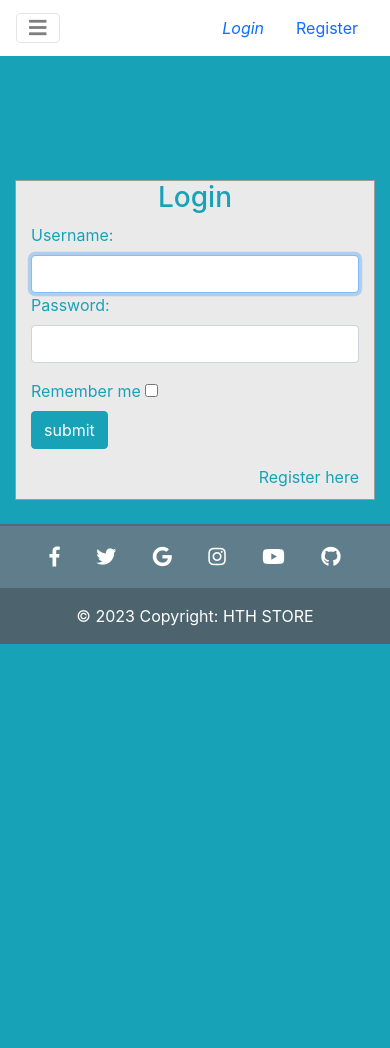
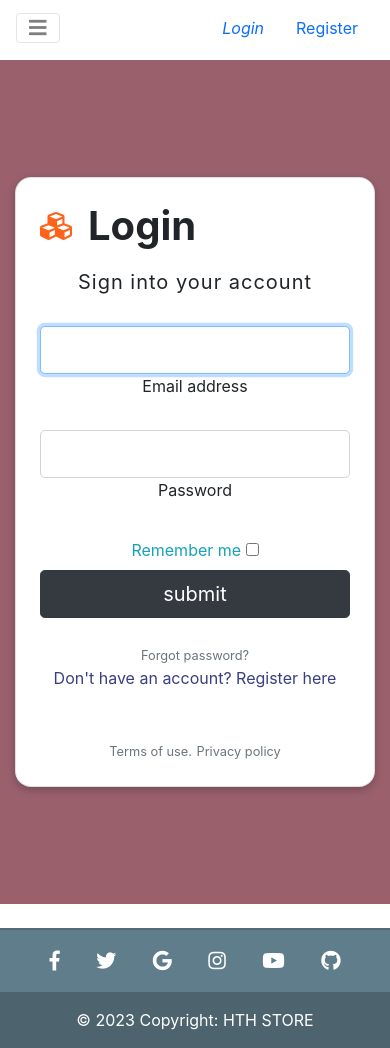
Before and after one commit to WebProject2023/HTH_Store, a Symfony app: template templates/security/login.html.twig in a window 390 px wide. Before the commit the page ends 644 px from the top, so only its background shows below. Run offline with Twig, Linux system fonts and the light colour scheme; the template is opened without the code that fills it, so the values that code supplies are empty; some libraries are stand-ins or nearby versions.

Commit message:
login from

```diff
--- a/templates/security/login.html.twig
+++ b/templates/security/login.html.twig
@@ -45,57 +45,61 @@
 <!------ Include the above in your HEAD tag ---------->
 
 <body>
-    <div id="login">
-        {# <h3 class="text-center text-white pt-5">LOGIN</h3> #}
-        <div class="container">
-            <div id="login-row" class="row justify-content-center align-items-center">
-                <div id="login-column" class="col-md-6">
-                    <div id="login-box" class="col-md-12">
+
+    <section class="vh-100" style="background-color: #9A616D;">
+  <div class="container py-5 h-100" id="login">
+    <div class="row d-flex justify-content-center align-items-center h-100">
+      <div class="col col-xl-10">
+        <div class="card" style="border-radius: 1rem;">
+          <div class="row g-0">
+            <div class="col-md-6 col-lg-5 d-none d-md-block">
+              <img src="https://mdbootstrap.com/img/new/ecommerce/vertical/004.jpg" style="text-align: center;"
+                alt="login form" class="img-fluid" style="border-radius: 1rem 0 0 1rem;" />
+            </div>
+            <div class="col-md-6 col-lg-7 d-flex align-items-center">
+              <div class="card-body p-4 p-lg-5 text-black">
+
                 <form id="login-form" class="form" action="" method="post">
-                            <h3 class="text-center text-info">Login</h3>
-                            <div class="form-group">
-                                <label for="username" class="text-info">Username:</label><br>
-                                <input type="email" value="{{ last_username }}" name="email" id="inputEmail" class="form-control" autocomplete="email" required autofocus>
 
-                            <div class="form-group">
-                                <label for="password" class="text-info">Password:</label><br>
-                                <input type="password" name="password" id="inputPassword" class="form-control" autocomplete="current-password" required>
+                  <div class="d-flex align-items-center mb-3 pb-1">
+                    <i class="fas fa-cubes fa-2x me-3" style="color: #ff6219  ;"></i>
+                    <span class="h1 fw-bold mb-0">Login</span>
+                  </div>
 
+                  <h5 class="fw-normal mb-3 pb-3" style="letter-spacing: 1px;">Sign into your account</h5>
+
+                  <div class="form-outline mb-4">
+                    <input type="email" value="{{ last_username }}" name="email" id="inputEmail" class="form-control form-control-lg" autocomplete="email" required autofocus>
+                    <label class="form-label" for="form2Example17">Email address</label>
                   </div>
-                            <div class="form-group">
+
+                  <div class="form-outline mb-4">
+                    <input type="password" name="password" id="inputPassword" class="form-control form-control-lg" autocomplete="current-password" required>
+                    <label class="form-label" for="form2Example27">Password</label>
+                  </div>
+
+                  <div class="pt-1 mb-4">
                   <label for="remember-me" class="text-info"><span>Remember me</span> <span><input id="remember-me" name="remember-me" type="checkbox"></span></label><br>
-                                <input type="submit" name="submit" class="btn btn-info btn-md" value="submit">
+                  <input type="submit" name="submit" class="btn btn-dark btn-lg btn-block" value="submit">
                   </div>
-                            <div id="register-link" class="text-right">
-                                <a href="{{path('app_register')}}" class="text-info">Register here</a>
-                            </div>
+
+                  <a class="small text-muted" href="#!">Forgot password?</a>
+                  <p class="mb-5 pb-lg-2" style="color: #393f81;">Don't have an account? <a href="{{path('app_register')}}"
+                      style="color: #393f81;">Register here</a></p>
+                  <a href="#!" class="small text-muted">Terms of use.</a>
+                  <a href="#!" class="small text-muted">Privacy policy</a>
                 </form>
+
               </div>
             </div>
           </div>
         </div>
       </div>
+    </div>
+  </div>
+</section>
+
 </body>
-<style>
-body {
-  margin: 0;
-  padding: 0;
-  background-color: #17a2b8;
-  height: 100vh;
-}
-#login .container #login-row #login-column #login-box {
-  margin-top: 120px;
-  max-width: 600px;
-  height: 320px;
-  border: 1px solid #9C9C9C;
-  background-color: #EAEAEA;
-}
-#login .container #login-row #login-column #login-box #login-form {
-  padding: 20px;
-}
-#login .container #login-row #login-column #login-box #login-form #register-link {
-  margin-top: -85px;
-}
-</style>
+
 </form>
 {% endblock %}
```
Lines whose indentation alone changed are shown as unchanged.
